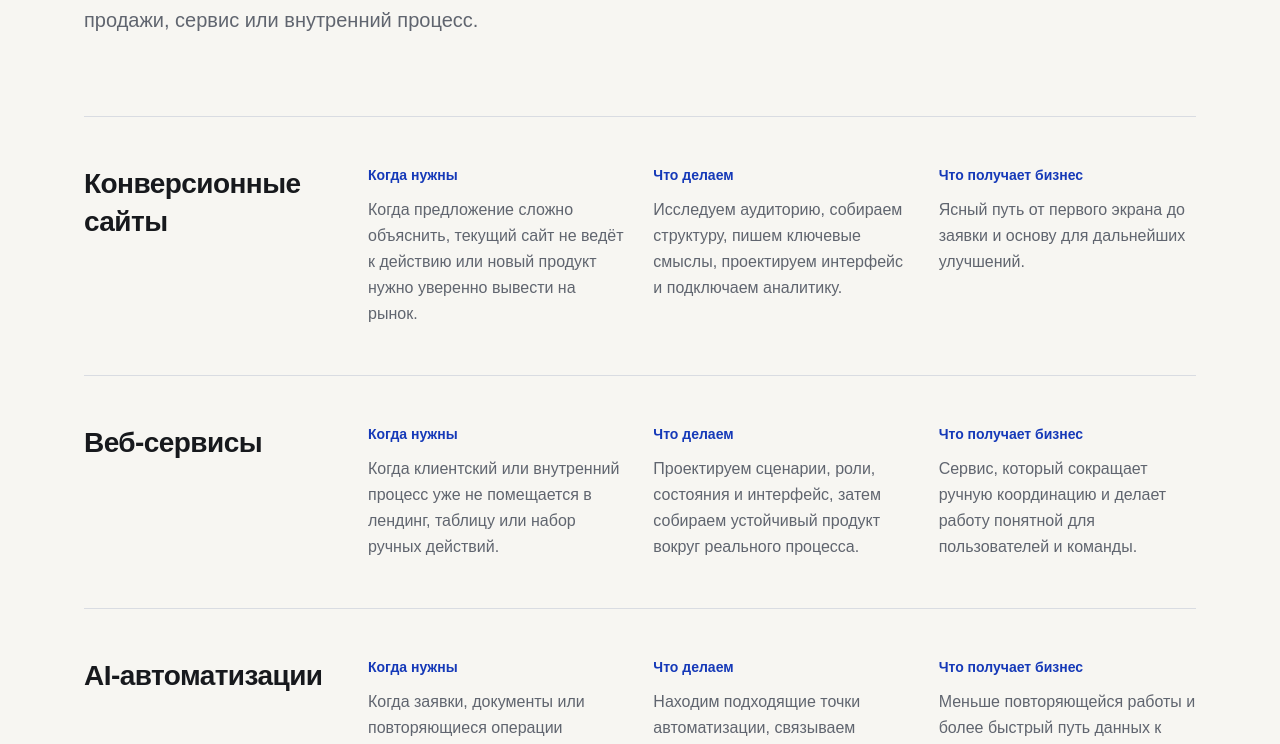
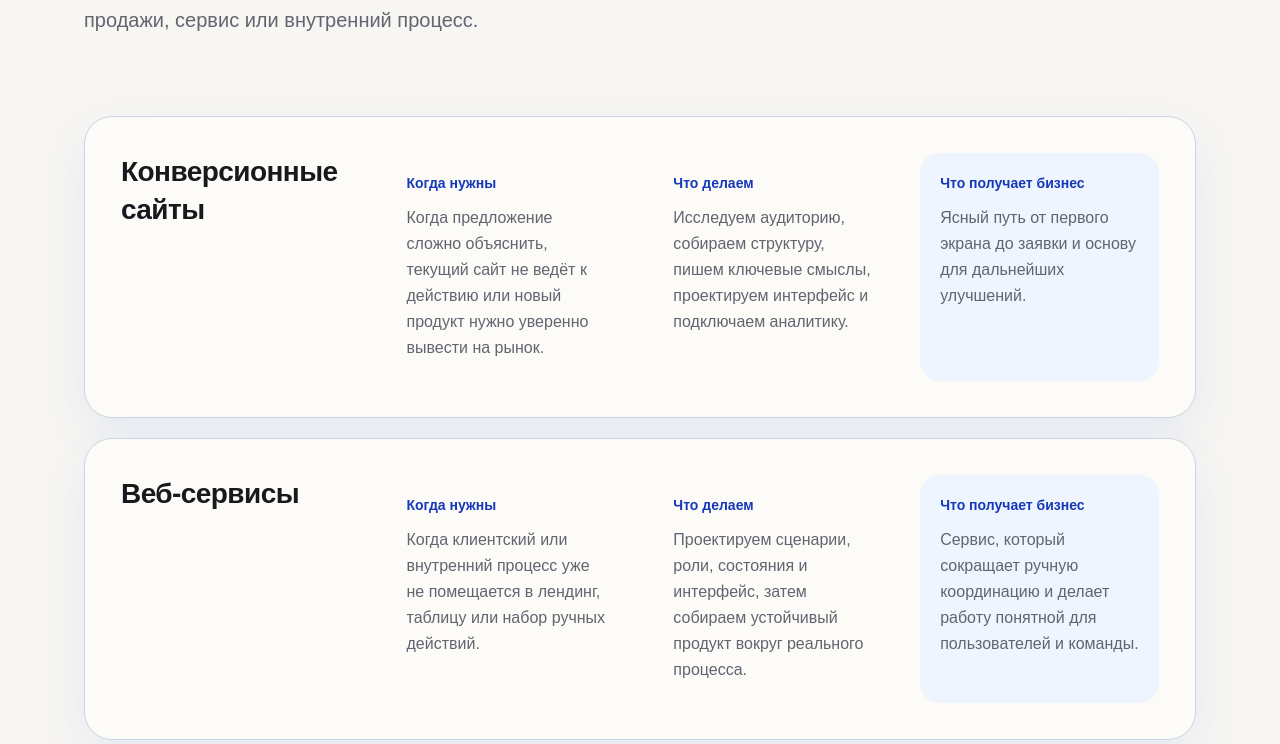
Before and after one commit to Kaaai69/nyraflow, a Next.js app: page / in a window 1280 px wide. Shown: the part 9148-9892 px from the top of the page. Built offline with nearby package versions, Linux system fonts and the light colour scheme.

Commit message:
style: strengthen service section hierarchy

```diff
--- a/app/globals.css
+++ b/app/globals.css
@@ -158,6 +158,12 @@ body {
     transition: transform var(--duration-slow) var(--ease-premium);
   }
 
+  .service-panel {
+    transition: transform var(--duration-slow) var(--ease-premium),
+      border-color var(--duration-slow) var(--ease-premium),
+      box-shadow var(--duration-slow) var(--ease-premium);
+  }
+
   .project-card:active {
     transform: scale(0.995);
   }
@@ -197,7 +203,13 @@ body {
     transform: scale(1.015);
   }
 
-  .service-row:hover .service-title {
+  .service-panel:hover {
+    border-color: color-mix(in srgb, var(--color-blue) 24%, var(--color-line));
+    box-shadow: var(--shadow-card-strong);
+    transform: translateY(-2px);
+  }
+
+  .service-panel:hover .service-title {
     transform: translateX(0.25rem);
   }
 }
--- a/components/home/ServicesSection.tsx
+++ b/components/home/ServicesSection.tsx
@@ -16,11 +16,11 @@ export default function ServicesSection() {
       <SectionContainer>
         <SectionHeading title={content.title} description={content.description} />
 
-        <div className="mt-14 border-t border-line md:mt-20">
+        <div className="mt-14 grid gap-5 md:mt-20">
           {content.items.map((item) => (
             <article
               key={item.id}
-              className="service-row grid gap-7 border-b border-line py-10 md:py-12 lg:grid-cols-12 lg:gap-6"
+              className="service-panel grid gap-8 rounded-media border border-line-strong bg-surface p-7 shadow-card md:p-9 lg:grid-cols-12 lg:gap-6"
             >
               <h3 className="service-title text-2xl font-semibold tracking-[-0.02em] transition-transform duration-slow ease-premium md:text-subtitle lg:col-span-3 lg:pr-5">
                 {item.title}
@@ -28,7 +28,14 @@ export default function ServicesSection() {
               <div className="grid gap-7 md:grid-cols-3 lg:col-span-9">
                 {(Object.keys(serviceLabels) as Array<keyof typeof serviceLabels>).map(
                   (key) => (
-                    <div key={key}>
+                    <div
+                      key={key}
+                      className={
+                        key === "businessOutcome"
+                          ? "service-outcome rounded-card bg-surface-blue p-5"
+                          : "p-5"
+                      }
+                    >
                       <p className="text-sm font-semibold text-blue-deep">
                         {serviceLabels[key]}
                       </p>
```
Also changed, not shown: 1 other file (tests, documents, lock files or other folders).
